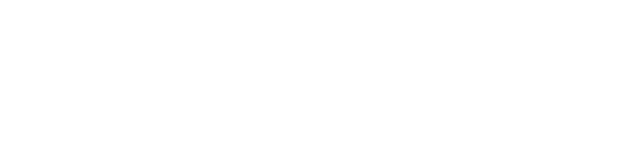
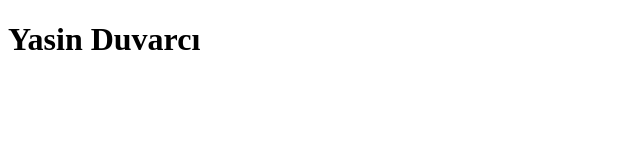
Before and after one commit to GamzeKaradayi/IlkProje-1, a plain HTML site: page index.html in a window 1280 px wide. Shown: the whole page, without its empty margins (0-640 px from the left). Drawn offline with Linux system fonts and the light colour scheme.

Commit message:
Yainduvarı yazısı eklendi

```diff
--- a/index.html
+++ b/index.html
@@ -5,6 +5,6 @@
 	<title>Document</title>
 </head>
 <body>
-
+	<h1>Yasin Duvarcı</h1>
 </body>
 </html>
```
